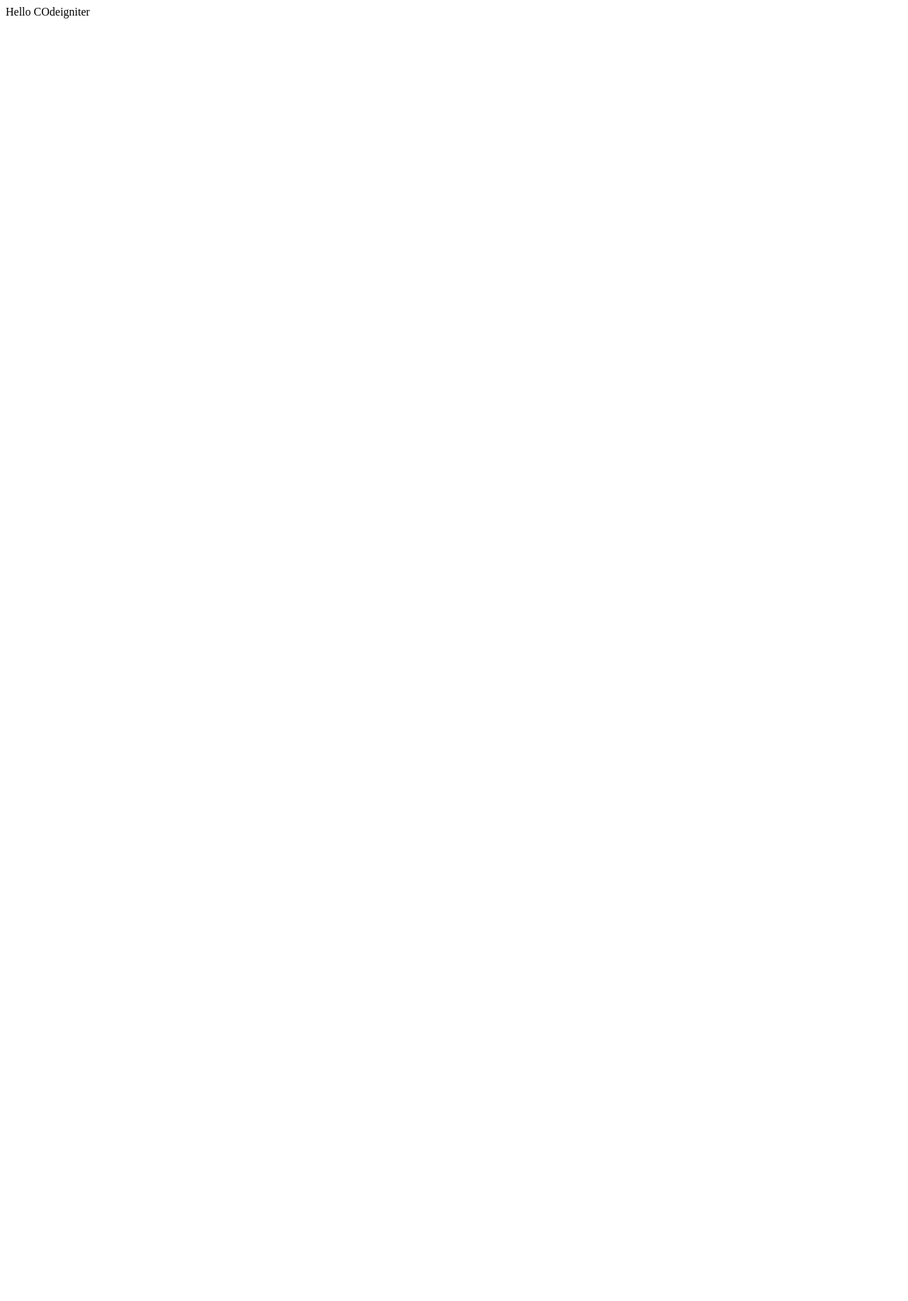
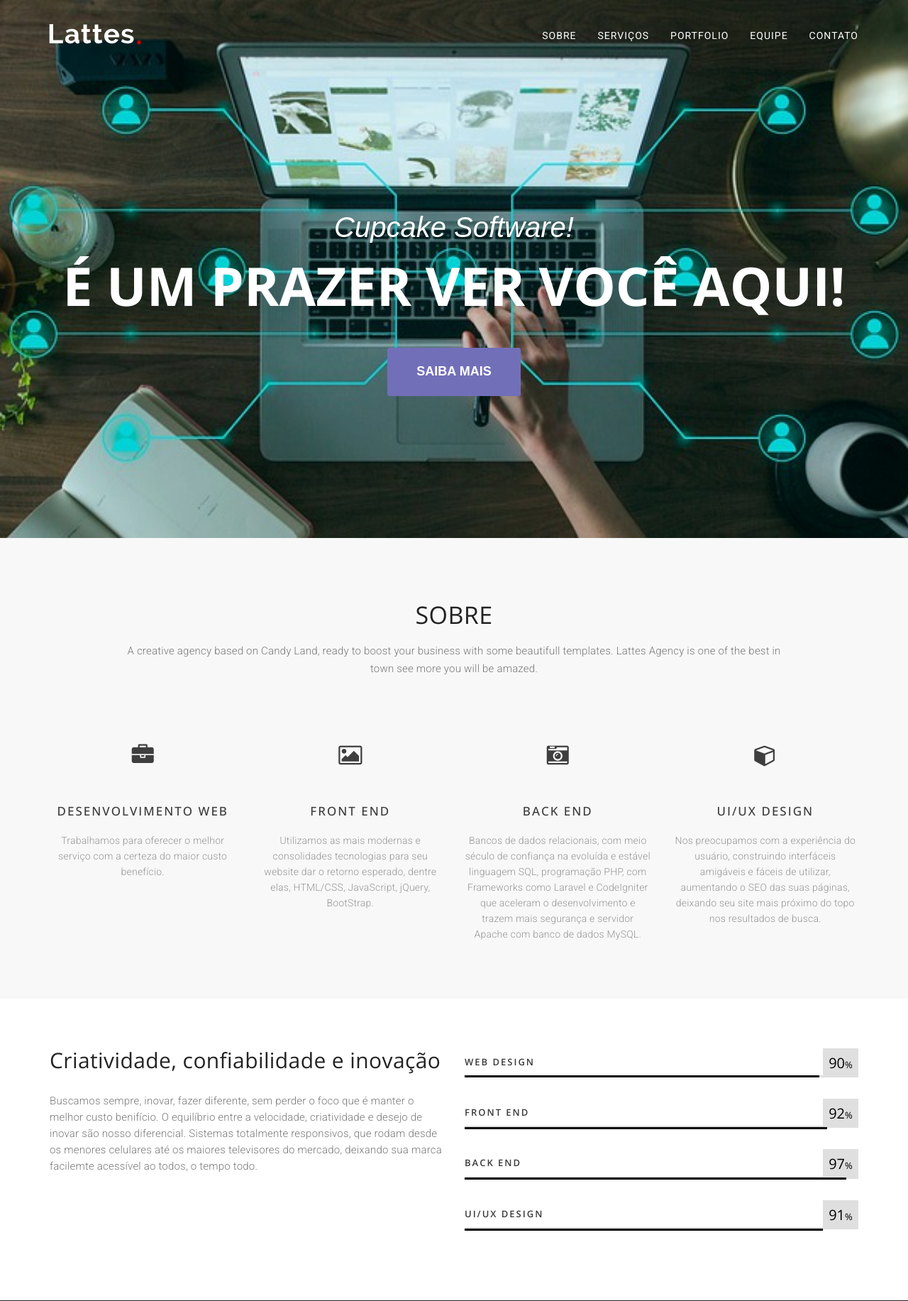
Before and after one commit to tiagoskaterock/codeigniter_site, a CodeIgniter app: page /database/ in a window 1280 px wide. Before the commit the part shown is almost empty. Shown: the top 1833 px of the page at 71% size. Before the commit the page ends 26 px from the top, so only its background shows below. Run offline with CodeIgniter, Linux system fonts and the light colour scheme; some libraries are stand-ins or nearby versions; some web fonts are replaced.

Commit message:
24. Convertendo o template

```diff
--- a/application/config/config.php
+++ b/application/config/config.php
@@ -23,7 +23,7 @@ defined('BASEPATH') OR exit('No direct script access allowed');
 | a PHP script and you can easily do that on your own.
 |
 */
-$config['base_url'] = 'localhost';
+$config['base_url'] = '/codeigniter_site/public';
 
 /*
 |--------------------------------------------------------------------------
--- a/application/controllers/Home.php
+++ b/application/controllers/Home.php
@@ -5,6 +5,6 @@ class Home extends CI_Controller {
 
 	public function index()
 	{
-		$this->load->view('home/index');
+		$this->template->show('home');
 	}
 }
--- a/application/views/home.php
+++ b/application/views/home.php
@@ -3,7 +3,7 @@
 				<div class="row">
 					<div class="col-lg-12 text-center">
 						<div class="section-title">
-							<h2>ABOUT</h2>
+							<h2>Sobre</h2>
 							<p>A creative agency based on Candy Land, ready to boost your business with some beautifull templates. Lattes Agency is one of the best in town see more you will be amazed.</p>
 						</div>
 					</div>
@@ -13,8 +13,10 @@
 					<div class="col-md-3 text-center">
 						<div class="mz-module-about">
 							<i class="fa fa-briefcase ot-circle"></i>
-							<h3>Web Development</h3>
-							<p>At vero eos et accusamus et iusto odio dignissimos ducimus qui blanditiis</p>
+							<h3>Desenvolvimento Web</h3>
+							<p>
+								Trabalhamos para oferecer o melhor serviço com a certeza do maior custo benefício.
+							</p>
 						</div>
 					</div>
 					<!-- end about module -->
@@ -22,8 +24,10 @@
 					<div class="col-md-3 text-center">
 						<div class="mz-module-about">
 							<i class="fa fa-photo ot-circle"></i>
-							<h3>Visualisation</h3>
-							<p>Temporibus autem quibusdam et aut officiis debitis aut rerum necessitatibus saepe</p>
+							<h3>Front End</h3>
+							<p>
+								Utilizamos as mais modernas e consolidades tecnologias para seu website dar o retorno esperado, dentre elas, HTML/CSS, JavaScript, jQuery, BootStrap.
+							</p>
 						</div>
 					</div>
 					<!-- end about module -->
@@ -31,8 +35,10 @@
 					<div class="col-md-3 text-center">
 						<div class="mz-module-about">
 							<i class="fa fa-camera-retro ot-circle"></i>
-							<h3>Photography</h3>
-							<p>Accusamus et iusto odio dignissimos ducimus qui blanditiis</p>
+							<h3>Back End</h3>
+							<p>
+								Bancos de dados relacionais, com meio século de confiança na evoluída e estável linguagem SQL, programação PHP, com Frameworks como Laravel e CodeIgniter que aceleram o desenvolvimento e trazem mais segurança e servidor Apache com banco de dados MySQL.
+							</p>
 						</div>
 					</div>
 					<!-- end about module -->
@@ -41,7 +47,9 @@
 						<div class="mz-module-about">
 							<i class="fa fa-cube ot-circle"></i>
 							<h3>UI/UX Design</h3>
-							<p> Itaque earum rerum hic tenetur a sapiente, ut aut reiciendis maiores</p>
+							<p>
+								Nos preocupamos com a experiência do usuário, construindo interfáceis amigáveis e fáceis de utilizar, aumentando o SEO das suas páginas, deixando seu site mais próximo do topo nos resultados de busca.
+							</p>
 						</div>
 					</div>
 					<!-- end about module -->
@@ -54,8 +62,12 @@
 				<div class="row">
 					<div class="col-md-6">
 						<div class="skills-text">
-							<h2>WE`RE CREATIVE</h2>
-							<p>Sed ut perspiciatis unde omnis iste natus error sit voluptatem accusantium doloremque laudantium, totam rem aperiam, eaque ipsa quae ab illo inventore veritatis et quasi architecto beatae vitae dicta sunt explicabo.<br><br>Quis autem vel eum iure reprehenderit qui in ea voluptate velit esse quam nihil molestiae consequatur?</p>
+							<h2>
+								Criatividade, confiabilidade e inovação
+							</h2>
+							<p>
+								Buscamos sempre, inovar, fazer diferente, sem perder o foco que é manter o melhor custo benifício. O equilíbrio entre a velocidade, criatividade e desejo de inovar são nosso diferencial. Sistemas totalmente responsivos, que rodam desde os menores celulares até os maiores televisores do mercado, deixando sua marca facilemte acessível ao todos, o tempo todo.
+							</p>
 						</div>
 					</div>
 					<div class="col-md-6">
@@ -75,12 +87,12 @@
 						<!-- skill bar item -->
 						<div class="skillbar-item">
 							<div class="skillbar-score">
-								<span class="score">80</span><span class="percent">%</span>
+								<span class="score">92</span><span class="percent">%</span>
 							</div>
-							<div class="skillbar" data-percent="80%">
-								<h3>Development</h3>
+							<div class="skillbar" data-percent="92%">
+								<h3>Front End</h3>
 								<div class="skillbar-bar">
-									<div class="skillbar-percent" style="width: 80%;">
+									<div class="skillbar-percent" style="width: 92%;">
 									</div>
 								</div>
 							</div>
@@ -88,12 +100,12 @@
 						<!-- skill bar item -->
 						<div class="skillbar-item">
 							<div class="skillbar-score">
-								<span class="score">85</span><span class="percent">%</span>
+								<span class="score">97</span><span class="percent">%</span>
 							</div>
-							<div class="skillbar" data-percent="85%">
-								<h3>Photography</h3>
+							<div class="skillbar" data-percent="97%">
+								<h3>Back End</h3>
 								<div class="skillbar-bar">
-									<div class="skillbar-percent" style="width: 85%;">
+									<div class="skillbar-percent" style="width: 97%;">
 									</div>
 								</div>
 							</div>
@@ -101,12 +113,12 @@
 						<!-- skill bar item -->
 						<div class="skillbar-item">
 							<div class="skillbar-score">
-								<span class="score">70</span><span class="percent">%</span>
+								<span class="score">91</span><span class="percent">%</span>
 							</div>
-							<div class="skillbar" data-percent="70%">
-								<h3>Marketing</h3>
+							<div class="skillbar" data-percent="91%">
+								<h3>UI/UX Design</h3>
 								<div class="skillbar-bar">
-									<div class="skillbar-percent" style="width: 70%;">
+									<div class="skillbar-percent" style="width: 91%;">
 									</div>
 								</div>
 							</div>
@@ -160,11 +172,11 @@
 				<div class="col-md-4">
 					<div class="ot-portfolio-item">
 						<figure class="effect-bubba">
-							<img src="images/demo/portfolio-1.jpg" alt="img02" class="img-responsive" />
+							<img src="<?= base_url('images/demo/portfolio-1.jpg') ?>" alt="img02" class="img-responsive" />
 							<figcaption>
 								<h2>Dean & Letter</h2>
 								<p>Branding, Design</p>
-								<a href="#" data-toggle="modal" data-target="#Modal-1">View more</a>
+								<a href="" data-toggle="modal" data-target="#Modal-1">View more</a>
 							</figcaption>
 						</figure>
 					</div>
@@ -174,7 +186,7 @@
 				<div class="col-md-4">
 					<div class="ot-portfolio-item">
 						<figure class="effect-bubba">
-							<img src="images/demo/portfolio-2.jpg" alt="img02" class="img-responsive" />
+							<img src="<?= base_url('images/demo/portfolio-2.jpg') ?>" alt="img02" class="img-responsive" />
 							<figcaption>
 								<h2>Startup Framework</h2>
 								<p>Branding, Web Design</p>
@@ -188,7 +200,7 @@
 				<div class="col-md-4">
 					<div class="ot-portfolio-item">
 						<figure class="effect-bubba">
-							<img src="images/demo/portfolio-3.jpg" alt="img02" class="img-responsive" />
+							<img src="<?= base_url('images/demo/portfolio-3.jpg') ?>" alt="img02" class="img-responsive" />
 							<figcaption>
 								<h2>Lamp & Velvet</h2>
 								<p>Branding, Web Design</p>
@@ -204,7 +216,7 @@
 				<div class="col-md-4">
 					<div class="ot-portfolio-item">
 						<figure class="effect-bubba">
-							<img src="images/demo/portfolio-4.jpg" alt="img02" class="img-responsive" />
+							<img src="<?= base_url('images/demo/portfolio-4.jpg') ?>" alt="img02" class="img-responsive" />
 							<figcaption>
 								<h2>Smart Name</h2>
 								<p>Branding, Design</p>
@@ -218,7 +230,7 @@
 				<div class="col-md-4">
 					<div class="ot-portfolio-item">
 						<figure class="effect-bubba">
-							<img src="images/demo/portfolio-5.jpg" alt="img02" class="img-responsive" />
+							<img src="<?= base_url('images/demo/portfolio-5.jpg') ?>" alt="img02" class="img-responsive" />
 							<figcaption>
 								<h2>Fast People</h2>
 								<p>Branding, Web Design</p>
@@ -232,7 +244,7 @@
 				<div class="col-md-4">
 					<div class="ot-portfolio-item">
 						<figure class="effect-bubba">
-							<img src="images/demo/portfolio-2.jpg" alt="img02" class="img-responsive" />
+							<img src="<?= base_url('images/demo/portfolio-2.jpg') ?>" alt="img02" class="img-responsive" />
 							<figcaption>
 								<h2>Kites & Stars</h2>
 								<p>Branding, Web Design</p>
--- a/application/views/home/index.php
+++ /dev/null
@@ -1 +0,0 @@
-Hello COdeigniter
--- a/application/views/template/footer.php
+++ b/application/views/template/footer.php
@@ -15,7 +15,7 @@
 						<h4 class="modal-title" id="Modal-label-1">Dean & Letter</h4>
 					</div>
 					<div class="modal-body">
-						<img src="images/demo/portfolio-1.jpg" alt="img01" class="img-responsive" />
+						<img src="<?= base_url('images/demo/portfolio-1.jpg') ?>" alt="img01" class="img-responsive" />
 						<div class="modal-works"><span>Branding</span><span>Web Design</span></div>
 						<p>Temporibus autem quibusdam et aut officiis debitis aut rerum necessitatibus saepe</p>
 					</div>
@@ -35,7 +35,7 @@
 						<h4 class="modal-title" id="Modal-label-2">Startup Framework</h4>
 					</div>
 					<div class="modal-body">
-						<img src="images/demo/portfolio-2.jpg" alt="img01" class="img-responsive" />
+						<img src="<?= base_url('images/demo/portfolio-2.jpg') ?>" alt="img01" class="img-responsive" />
 						<div class="modal-works"><span>Branding</span><span>Web Design</span></div>
 						<p>Temporibus autem quibusdam et aut officiis debitis aut rerum necessitatibus saepe</p>
 					</div>
@@ -55,7 +55,7 @@
 						<h4 class="modal-title" id="Modal-label-3">Lamp & Velvet</h4>
 					</div>
 					<div class="modal-body">
-						<img src="images/demo/portfolio-3.jpg" alt="img01" class="img-responsive" />
+						<img src="<?= base_url('images/demo/portfolio-3.jpg') ?>" alt="img01" class="img-responsive" />
 						<div class="modal-works"><span>Branding</span><span>Web Design</span></div>
 						<p>Temporibus autem quibusdam et aut officiis debitis aut rerum necessitatibus saepe</p>
 					</div>
@@ -75,7 +75,7 @@
 						<h4 class="modal-title" id="Modal-label-4">Smart Name</h4>
 					</div>
 					<div class="modal-body">
-						<img src="images/demo/portfolio-4.jpg" alt="img01" class="img-responsive" />
+						<img src="<?= base_url('images/demo/portfolio-4.jpg') ?>" alt="img01" class="img-responsive" />
 						<div class="modal-works"><span>Branding</span><span>Web Design</span></div>
 						<p>Temporibus autem quibusdam et aut officiis debitis aut rerum necessitatibus saepe</p>
 					</div>
@@ -95,7 +95,7 @@
 						<h4 class="modal-title" id="Modal-label-5">Fast People</h4>
 					</div>
 					<div class="modal-body">
-						<img src="images/demo/portfolio-5.jpg" alt="img01" class="img-responsive" />
+						<img src="<?= base_url('images/demo/portfolio-5.jpg') ?>" alt="img01" class="img-responsive" />
 						<div class="modal-works"><span>Branding</span><span>Web Design</span></div>
 						<p>Temporibus autem quibusdam et aut officiis debitis aut rerum necessitatibus saepe</p>
 					</div>
@@ -105,17 +105,3 @@
 				</div>
 			</div>
 		</div>
-
-		<!-- Bootstrap core JavaScript
-			================================================== -->
-		<!-- Placed at the end of the document so the pages load faster -->
-		<script src="https://ajax.googleapis.com/ajax/libs/jquery/1.11.3/jquery.min.js"></script>
-		<script src="http://cdnjs.cloudflare.com/ajax/libs/jquery-easing/1.3/jquery.easing.min.js"></script>
-		<script src="js/bootstrap.min.js"></script>
-		<script src="js/owl.carousel.min.js"></script>
-		<script src="js/cbpAnimatedHeader.js"></script>
-		<script src="js/theme-scripts.js"></script>
-		<!-- IE10 viewport hack for Surface/desktop Windows 8 bug -->
-		<script src="js/ie10-viewport-bug-workaround.js"></script>
-	</body>
-</html>
--- a/application/views/template/header.php
+++ b/application/views/template/header.php
@@ -7,18 +7,18 @@
 		<!-- The above 3 meta tags *must* come first in the head; any other head content must come *after* these tags -->
 		<meta name="description" content="">
 		<meta name="author" content="">
-		<link rel="icon" href="favicon.ico">
-		<title>Lattes - Onepage Multipurpose Bootstrap HTML</title>
+		<link rel="icon" href="<?= base_url('favicon.ico') ?>">
+		<title>Cupcake Software - Sistemas Web</title>
 		<!-- Bootstrap core CSS -->
-		<link href="css/bootstrap.min.css" rel="stylesheet">
+		<link href="<?= base_url('css/bootstrap.min.css') ?>" rel="stylesheet">
 		<link rel="stylesheet" href="https://maxcdn.bootstrapcdn.com/font-awesome/4.4.0/css/font-awesome.min.css">
 		<!-- Custom styles for this template -->
-		<link href="css/owl.carousel.css" rel="stylesheet">
-		<link href="css/owl.theme.default.min.css"  rel="stylesheet">
-		<link href="css/style.css" rel="stylesheet">
+		<link href="<?= base_url('css/owl.carousel.css') ?>" rel="stylesheet">
+		<link href="<?= base_url('css/owl.theme.default.min.css') ?>"  rel="stylesheet">
+		<link href="<?= base_url('css/style.css') ?>" rel="stylesheet">
 		<!-- Just for debugging purposes. Don't actually copy these 2 lines! -->
 		<!--[if lt IE 9]><script src="../../assets/js/ie8-responsive-file-warning.js"></script><![endif]-->
-		<script src="js/ie-emulation-modes-warning.js"></script>
+		<script src="<?= base_url('js/ie-emulation-modes-warning.js') ?>"></script>
 		<!-- HTML5 shim and Respond.js for IE8 support of HTML5 elements and media queries -->
 		<!--[if lt IE 9]>
 		<script src="https://oss.maxcdn.com/html5shiv/3.7.2/html5shiv.min.js"></script>
@@ -37,7 +37,7 @@
 					<span class="icon-bar"></span>
 					<span class="icon-bar"></span>
 					</button>
-					<a class="navbar-brand page-scroll" href="#page-top"><img src="images/logo.png" alt="Lattes theme logo"></a>
+					<a class="navbar-brand page-scroll" href="#page-top"><img src="<?= base_url(); ?>images/logo.png" alt="Lattes theme logo"></a>
 				</div>
 				<!-- Collect the nav links, forms, and other content for toggling -->
 				<div class="collapse navbar-collapse" id="bs-example-navbar-collapse-1">
@@ -46,19 +46,19 @@
 							<a href="#page-top"></a>
 						</li>
 						<li>
-							<a class="page-scroll" href="#about">About</a>
+							<a class="page-scroll" href="#about">Sobre</a>
 						</li>
 						<li>
-							<a class="page-scroll" href="#services">Services</a>
+							<a class="page-scroll" href="#services">Serviços</a>
 						</li>
 						<li>
 							<a class="page-scroll" href="#portfolio">Portfolio</a>
 						</li>
 						<li>
-							<a class="page-scroll" href="#team">Team</a>
+							<a class="page-scroll" href="#team">Equipe</a>
 						</li>
 						<li>
-							<a class="page-scroll" href="#contact">Contact</a>
+							<a class="page-scroll" href="#contact">Contato</a>
 						</li>
 					</ul>
 				</div>
@@ -71,9 +71,9 @@
 			<div class="container">
 				<div class="slider-container">
 					<div class="intro-text">
-						<div class="intro-lead-in">Welcome To Our Studio!</div>
-						<div class="intro-heading">It's Nice To Meet You</div>
-						<a href="#about" class="page-scroll btn btn-xl">Tell Me More</a>
+						<div class="intro-lead-in">Cupcake Software!</div>
+						<div class="intro-heading">É um prazer ver vocÊ aqui!</div>
+						<a href="#about" class="page-scroll btn btn-xl">Saiba Mais</a>
 					</div>
 				</div>
 			</div>
--- a/application/views/template/scripts.php
+++ b/application/views/template/scripts.php
@@ -1 +1,13 @@
-scripts.php
+	<!-- Bootstrap core JavaScript
+			================================================== -->
+		<!-- Placed at the end of the document so the pages load faster -->
+		<script src="https://ajax.googleapis.com/ajax/libs/jquery/1.11.3/jquery.min.js"></script>
+		<script src="http://cdnjs.cloudflare.com/ajax/libs/jquery-easing/1.3/jquery.easing.min.js"></script>
+		<script src="<?= base_url('js/bootstrap.min.js') ?>"></script>
+		<script src="<?= base_url('js/owl.carousel.min.js') ?>"></script>
+		<script src="<?= base_url('js/cbpAnimatedHeader.js') ?>"></script>
+		<script src="<?= base_url('js/theme-scripts.js') ?>"></script>
+		<!-- IE10 viewport hack for Surface/desktop Windows 8 bug -->
+		<script src="<?= base_url('js/ie10-viewport-bug-workaround.js') ?>"></script>
+	</body>
+</html>
--- a/public/css/style.css
+++ b/public/css/style.css
@@ -168,7 +168,7 @@ section {
 --------------------*/
 
 header {
-    background-image: url(../images/demo/bg-main.jpg);
+    background-image: url(../images/bg.jpg);
     background-repeat: none;
     background-attachment: scroll;
     background-position: center center;
```
Also changed, not shown: other parts of application/views/home.php (+11 -11 lines), README.md (added), public/images/1.png (added), public/images/2.png (added), public/images/3.png (added), public/images/4.png (added), public/images/5.png (added), public/images/6.png (added), public/images/7.png (added), public/images/bg.jpg (added).
